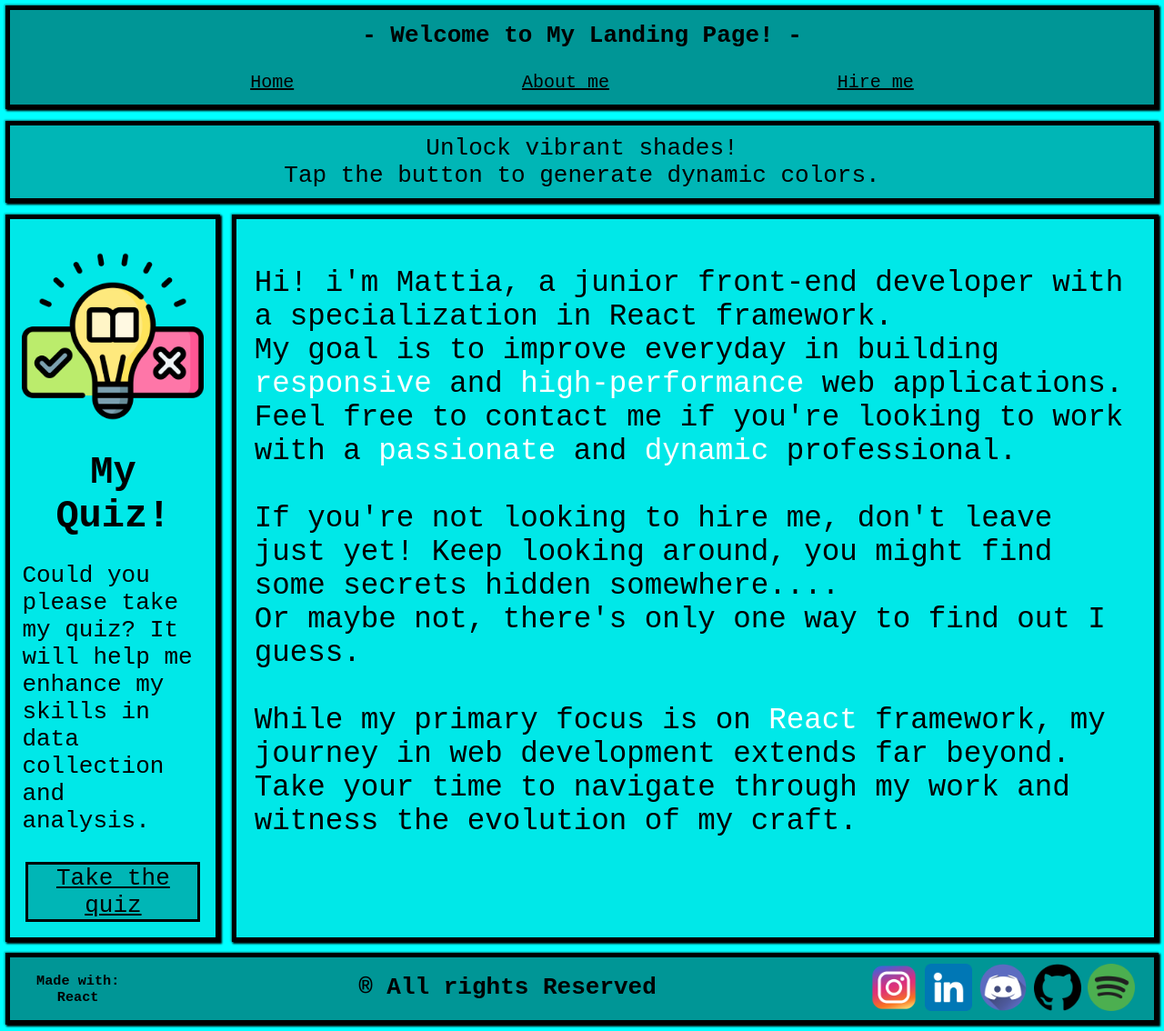
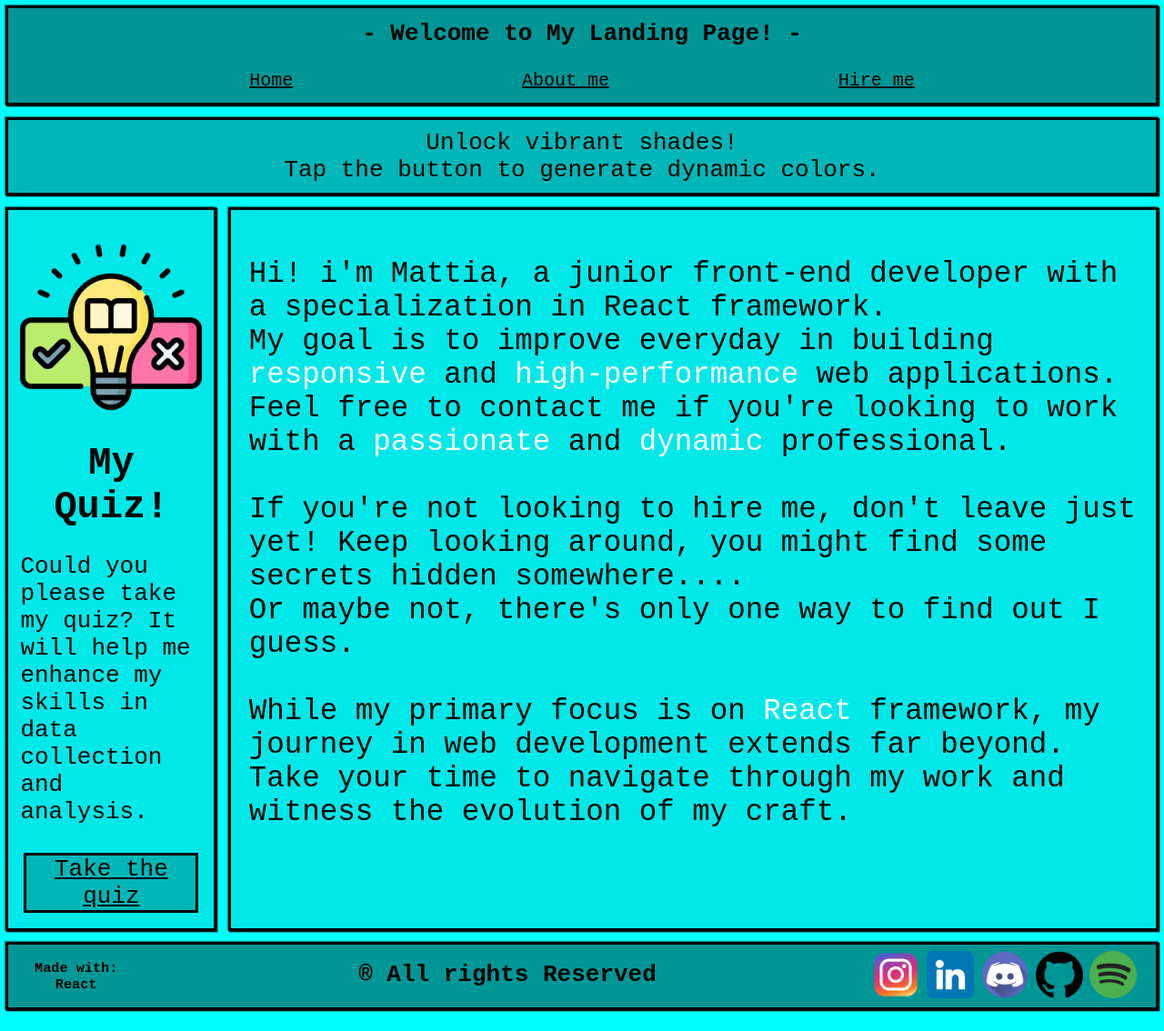
Before and after one commit to mtm90/my-landing-page, a React (Vite) app: page / in a window 1280 px wide. Shown: the whole page at 91% size. Built offline with nearby package versions, Linux system fonts and the light colour scheme.

Commit message:
border sizes

```diff
--- a/src/App.css
+++ b/src/App.css
@@ -14,7 +14,7 @@ header, footer, .sidebar, .main {
 }
 
 .colors {
-  border: 5px solid black;
+  border: 3px solid black;
   margin: 0.5%;
   padding: 10px;
   font-size: xx-large;
--- a/src/components/layout/SharedLayout.jsx
+++ b/src/components/layout/SharedLayout.jsx
@@ -9,7 +9,7 @@ const LayoutWithStyle = () => {
       <style>{`
         body { background-color: ${colors.body}; }
         header, footer, .sidebar, .main, .colors {
-          box-shadow: 1px 1px 2px 0.5px, -1px -1px 2px 0.5px ${colors.header};
+          box-shadow: 1px 1px 1px 0.3px, -1px -1px 1px 0.3px ${colors.header};
         }
       `}</style>
       <Outlet />
--- a/src/index.css
+++ b/src/index.css
@@ -13,12 +13,12 @@
 header {
   text-align: center;
   padding: 1rem;
-  border: 5px solid black;
+  border: 3px solid black;
 }
 footer {
   padding: 0.1rem;
   text-align: center;
-  border: 5px solid black;
+  border: 3px solid black;
   display: flex;
   justify-content: space-between;
 
@@ -36,7 +36,7 @@ footer {
   justify-content: flex-start;
   font-size: x-large;
   align-items: center;
-  border: 5px solid black;
+  border: 3px solid black;
 }
 p {
   font-size: xx-large;
@@ -54,7 +54,7 @@ h1 {
 
 .main {
   padding: 1.5rem;
-  border: 5px solid black;
+  border: 3px solid black;
   display: flex;
   flex-direction: column;
 
```
